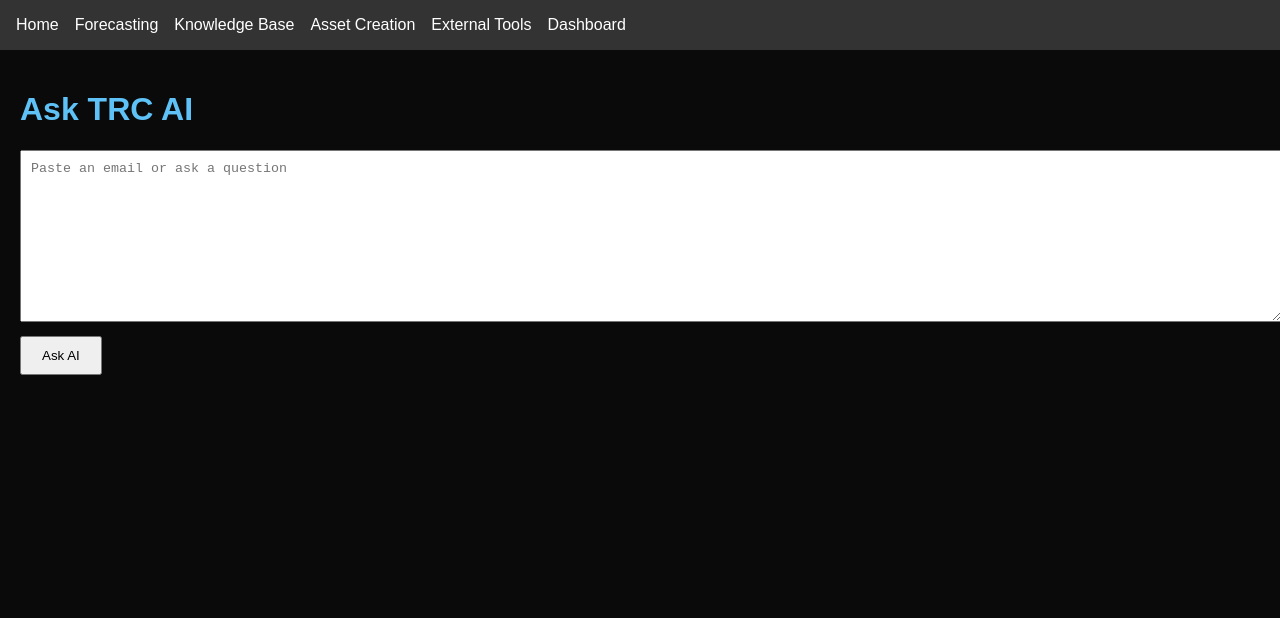
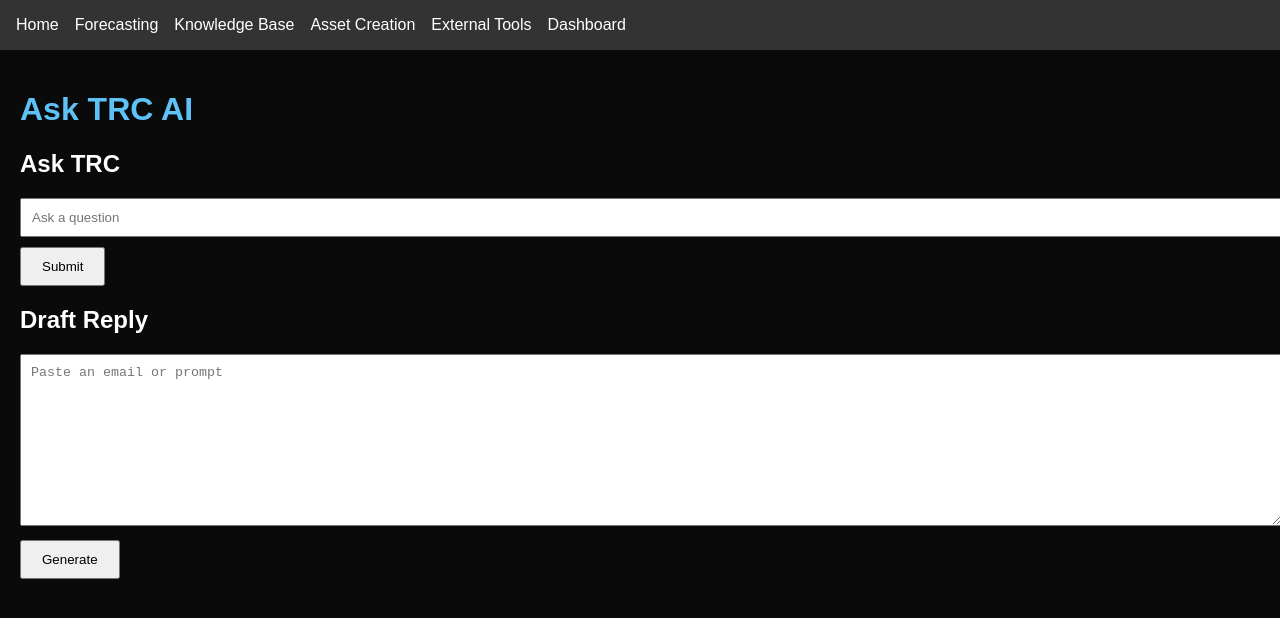
Before and after one commit to TomSumner28/merchant-data, a Next.js app: page / in a window 1280 px wide. Shown: the top 618 px of the page. Built offline with nearby package versions, Linux system fonts and the light colour scheme.

Commit message:
Refine home page with Ask TRC and Draft Reply

```diff
--- a/pages/api/query.js
+++ b/pages/api/query.js
@@ -5,13 +5,16 @@ export default async function handler(req, res) {
     return res.status(405).json({ message: 'Method not allowed' });
   }
 
-  const { query } = req.body;
+  const { query, email } = req.body
 
   try {
+    const systemMessage = email
+      ? 'You are a helpful assistant that replies in a professional email format.'
+      : 'You are a helpful assistant.'
     const openaiRes = await axios.post('https://api.openai.com/v1/chat/completions', {
       model: 'gpt-3.5-turbo',
       messages: [
-        { role: 'system', content: 'You are a helpful assistant that replies in a professional email format.' },
+        { role: 'system', content: systemMessage },
         { role: 'user', content: query }
       ]
     }, {
--- a/pages/index.js
+++ b/pages/index.js
@@ -1,45 +1,84 @@
-import { useState } from 'react';
+import { useState } from 'react'
 
 export default function Home() {
-  const [query, setQuery] = useState('');
-  const [response, setResponse] = useState('');
-  const [loading, setLoading] = useState(false);
+  const [askInput, setAskInput] = useState('')
+  const [askResponse, setAskResponse] = useState('')
+  const [loadingAsk, setLoadingAsk] = useState(false)
 
-  const handleQuery = async () => {
-    if (!query) return;
-    setLoading(true);
+  const [draftInput, setDraftInput] = useState('')
+  const [draftResponse, setDraftResponse] = useState('')
+  const [loadingDraft, setLoadingDraft] = useState(false)
+
+  const handleAsk = async () => {
+    if (!askInput) return
+    setLoadingAsk(true)
     const res = await fetch('/api/query', {
       method: 'POST',
       headers: { 'Content-Type': 'application/json' },
-      body: JSON.stringify({ query })
-    });
-    const data = await res.json();
-    setResponse(data.result);
-    setLoading(false);
-  };
+      body: JSON.stringify({ query: askInput })
+    })
+    const data = await res.json()
+    setAskResponse(data.result)
+    setLoadingAsk(false)
+  }
+
+  const handleDraft = async () => {
+    if (!draftInput) return
+    setLoadingDraft(true)
+    const res = await fetch('/api/query', {
+      method: 'POST',
+      headers: { 'Content-Type': 'application/json' },
+      body: JSON.stringify({ query: draftInput, email: true })
+    })
+    const data = await res.json()
+    setDraftResponse(data.result)
+    setLoadingDraft(false)
+  }
 
   return (
     <div style={{ padding: 20 }}>
       <h1 style={{ color: '#5ec2f7' }}>Ask TRC AI</h1>
+
+      <h2>Ask TRC</h2>
+      <div style={{ marginBottom: 20 }}>
+        <input
+          type="text"
+          value={askInput}
+          onChange={(e) => setAskInput(e.target.value)}
+          placeholder="Ask a question"
+          style={{ padding: 10, width: '100%' }}
+        />
+        <div style={{ marginTop: 10 }}>
+          <button onClick={handleAsk} style={{ padding: '10px 20px' }}>Submit</button>
+        </div>
+      </div>
+      {loadingAsk && <p>Thinking...</p>}
+      {askResponse && (
+        <div style={{ marginBottom: 20, backgroundColor: '#1a1a1a', padding: 10 }}>
+          <pre style={{ whiteSpace: 'pre-wrap' }}>{askResponse}</pre>
+        </div>
+      )}
+
+      <h2>Draft Reply</h2>
       <div style={{ marginBottom: 20 }}>
         <textarea
-          value={query}
-          onChange={(e) => setQuery(e.target.value)}
-          placeholder="Paste an email or ask a question"
+          value={draftInput}
+          onChange={(e) => setDraftInput(e.target.value)}
+          placeholder="Paste an email or prompt"
           rows={10}
           style={{ padding: 10, width: '100%' }}
         />
         <div style={{ marginTop: 10 }}>
-          <button onClick={handleQuery} style={{ padding: '10px 20px' }}>Ask AI</button>
+          <button onClick={handleDraft} style={{ padding: '10px 20px' }}>Generate</button>
         </div>
       </div>
-      {loading && <p>Thinking...</p>}
-      {response && (
+      {loadingDraft && <p>Thinking...</p>}
+      {draftResponse && (
         <div style={{ marginBottom: 20, backgroundColor: '#1a1a1a', padding: 10 }}>
           <strong>Email Response:</strong>
-          <pre style={{ whiteSpace: 'pre-wrap' }}>{response}</pre>
+          <pre style={{ whiteSpace: 'pre-wrap' }}>{draftResponse}</pre>
         </div>
       )}
     </div>
-  );
+  )
 }
```
